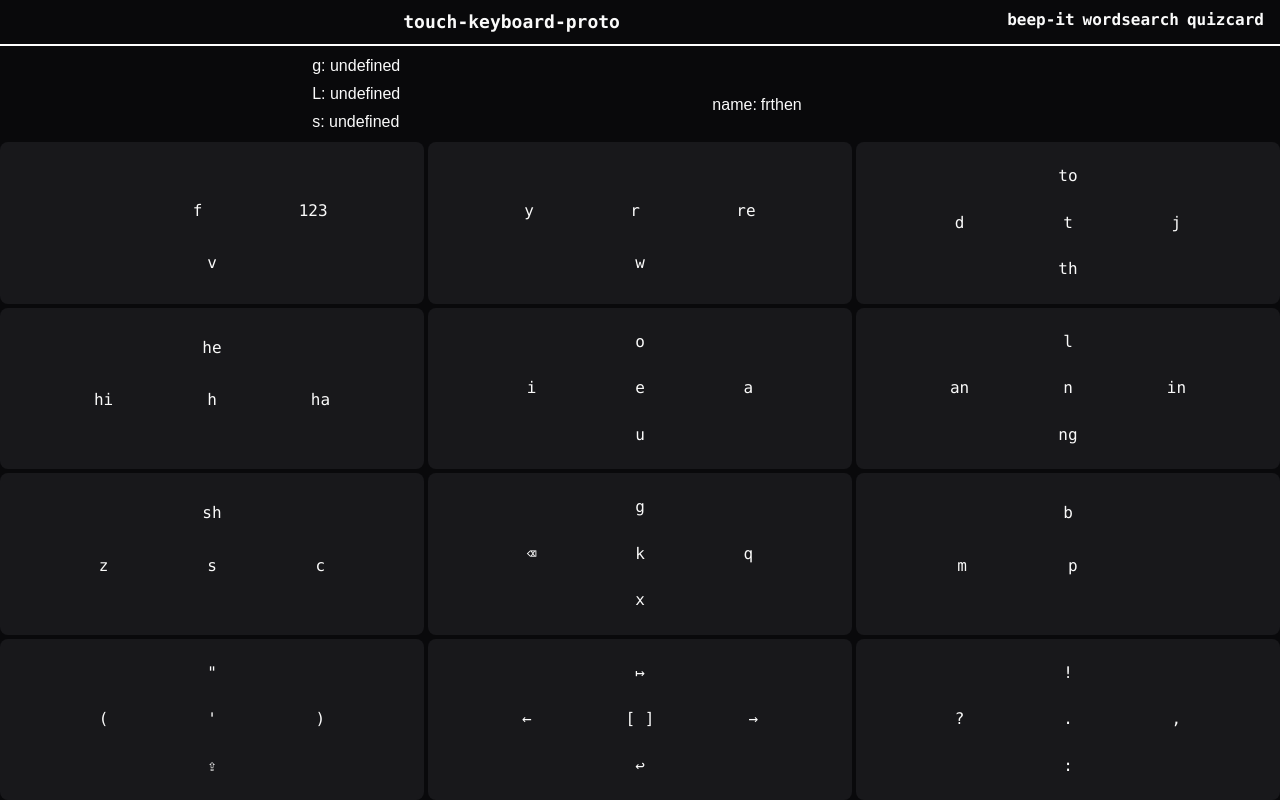
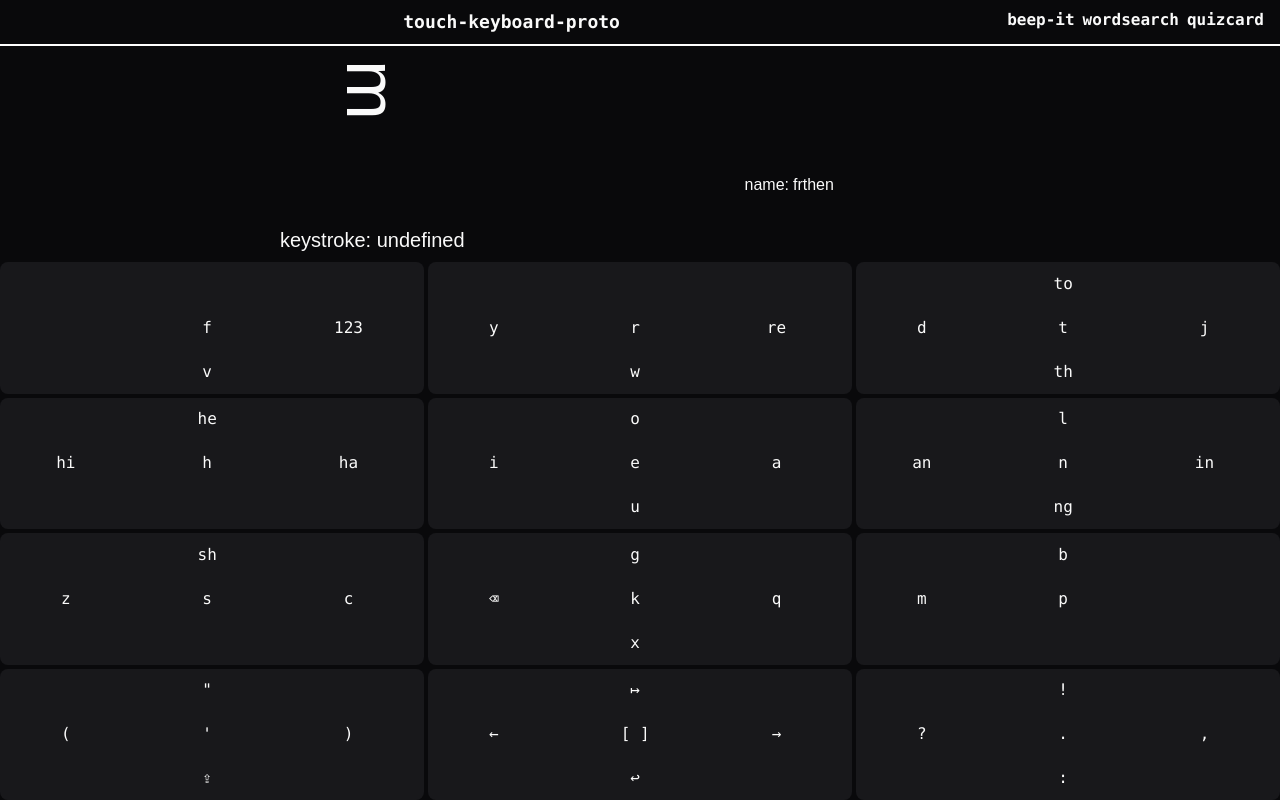
Before and after one commit to ogallagher/touch-keyboard-proto, a Next.js app: page / in a window 1280 px wide. Both pictures are taken after a click on the button 1264 px from the left and 86 px from the top of the page. Built offline with nearby package versions, Linux system fonts and the light colour scheme.

Commit message:
config key cell GestureTypeLabel #20

```diff
--- a/app/_lib/orientation.ts
+++ b/app/_lib/orientation.ts
@@ -77,11 +77,10 @@ export function headingToDirection(heading: number): Direction {
   }
 }
 
-export function directionToUnitVector(d: Direction|Cardinal|Diagonal): Pt {
-  let heading: number
-  const v = new Pt({x: 1, y: 0})
+export function directionToHeading(direction: Direction|Cardinal|Diagonal, rightBase = 0): number {
+  let heading = 0
 
-  switch (d) {
+  switch (direction) {
     case Direction.UP:
       heading = -Math.PI / 2
       break
@@ -109,10 +108,28 @@ export function directionToUnitVector(d: Direction|Cardinal|Diagonal): Pt {
       break
 
     default:
-      throw new Error(`cannot determine unit fector of unknown direction=${d}`)
+      throw new Error(`cannot determine unit fector of unknown direction=${direction}`)
   }
 
-  return v.toAngle(heading, 1)
+  heading += rightBase
+
+  while (heading < 0) {
+    heading += 2*Math.PI
+  }
+  while (heading > 2*Math.PI) {
+    heading -= 2*Math.PI
+  }
+
+  return heading
+}
+
+export function radianToDegree(r: number) {
+  return Math.round(180 * r / Math.PI)
+}
+
+export function directionToUnitVector(d: Direction|Cardinal|Diagonal): Pt {
+  const v = new Pt({x: 1, y: 0})
+  return v.toAngle(directionToHeading(d), 1)
 }
 
 export function toOpposite(d: Direction|Cardinal|Diagonal) {
@@ -154,3 +171,26 @@ export function isAcute(d1: Diagonal, d2: Direction) {
       return d2 === Direction.DOWN || d2 === Direction.RIGHT
   }
 }
+
+export function directionToArrowChar(direction?: Direction): string {
+  switch (direction) {
+    case Direction.LEFT:
+      return '⇐'
+    case Direction.UP:
+      return '⇑'
+    case Direction.RIGHT:
+      return '⇒'
+    case Direction.DOWN:
+      return '⇓'
+    case Direction.UPLEFT:
+      return '⇖'
+    case Direction.UPRIGHT:
+      return '⇗'
+    case Direction.DOWNRIGHT:
+      return '⇘'
+    case Direction.DOWNLEFT:
+      return '⇙'
+    default:
+      return '⇄'
+  }
+}
--- a/app/component/config/configKeyCell.tsx
+++ b/app/component/config/configKeyCell.tsx
@@ -3,15 +3,17 @@ import { KeyDefinition } from "@lib/keyboardDefinition"
 import KeyLabel from "@lib/keyLabel"
 import KeyMap from "@lib/keyMap"
 import KeyStroke from "@lib/keyStroke"
-import TouchGesture from "@lib/touchGesture"
+import { AbstractTouchGesture } from "@lib/touchGesture"
+
 import { useContext, useEffect, useState } from "react"
+import GestureTypeLabel from "./gestureType"
 
 export default function ConfigKeyCell() {
   const configCtx = useContext(ConfigCtx)
   const [keyLabel, setKeyLabel] = useState(undefined as KeyLabel|undefined)
   const [keyMap, setKeyMap] = useState(undefined as KeyMap|undefined)
   const [keyStroke, setKeyStroke] = useState(undefined as KeyStroke|undefined)
-  const [gesture, setGesture] = useState(undefined as TouchGesture|undefined)
+  const [gesture, setGesture] = useState(undefined as AbstractTouchGesture|undefined)
 
   // init on new config context
   useEffect(
@@ -25,8 +27,8 @@ export default function ConfigKeyCell() {
 
         setKeyLabel(key?.label)
         setKeyMap(key?.map)
-        setKeyStroke(configCtx.keystroke)
-        setGesture(configCtx.gesture)
+        setKeyStroke(configCtx.keystroke?.clone())
+        setGesture(configCtx.gesture?.clone())
       })
 
       return () => configCtx.deleteLoadListener(name)
@@ -44,21 +46,36 @@ export default function ConfigKeyCell() {
 
   return (
     <div
-      className='flex flex-col justify-between gap-1' >
+      className='flex flex-col justify-between gap-1 text-xl' >
       {/* gesture */}
       <div
-        className='flex flex-row justify-start' >
-        {'g: ' + gesture?.toString()}
+        className='flex flex-row gap-1 justify-center text-7xl' >
+        <GestureTypeLabel gesture={gesture} />
+        {/* <div>
+          {directionToIcon(gesture?.direction)}
+        </div>
+        <div>{gesture?.cornerDirection && directionToIcon(gesture.cornerDirection)}</div> */}
       </div>
       {/* key label */}
       <div
-        className='flex flex-row justify-start' >
-        {'L: ' + keyLabel?.getZone('center')}
+        className='grid grid-cols-3 gap-1' >
+        {/* row 1 */}
+        <pre className="text-center">{keyLabel?.getZone('upleft')}&nbsp;</pre>
+        <pre className="text-center">{keyLabel?.getZone('up')}&nbsp;</pre>
+        <pre className="text-center">{keyLabel?.getZone('upright')}&nbsp;</pre>
+        {/* row 2 */}
+        <pre className="text-center">{keyLabel?.getZone('left')}&nbsp;</pre>
+        <pre className="text-center">{keyLabel?.getZone('center')}&nbsp;</pre>
+        <pre className="text-center">{keyLabel?.getZone('right')}&nbsp;</pre>
+        {/* row 3 */}
+        <pre className="text-center">{keyLabel?.getZone('downleft')}&nbsp;</pre>
+        <pre className="text-center">{keyLabel?.getZone('down')}&nbsp;</pre>
+        <pre className="text-center">{keyLabel?.getZone('downright')}&nbsp;</pre>
       </div>
       {/* key map */}
       <div
         className='flex flex-row justify-start' >
-        {'s: ' + keyStroke?.toString()}
+        {'keystroke: ' + keyStroke?.toString()}
       </div>
     </div>
   )
--- /dev/null
+++ b/app/component/config/gestureType.tsx
@@ -0,0 +1,35 @@
+import Image from "next/image"
+import { websiteBasePath } from "@lib/path"
+import { AbstractTouchGesture, gestureTypeToPhrase } from "@lib/touchGesture"
+import { Direction, directionToHeading, isCardinal, radianToDegree } from "@lib/orientation"
+
+export default function GestureTypeLabel(
+  { gesture }: {
+    gesture: AbstractTouchGesture|undefined
+  }
+) {
+  const direction = gesture?.direction || Direction.RIGHT
+
+  return (
+    <div
+      className='relative'
+      style={{
+        transform: `rotate(${
+          radianToDegree(directionToHeading(
+            direction,
+            isCardinal(direction) ? Math.PI/2 : Math.PI/4
+          ))
+        }deg)`
+      }}>
+      m
+      {gesture?.type && (
+        <Image
+          src={`${websiteBasePath}/gestureType/${gesture.type}.svg`}
+          alt={gesture?.type !== undefined ? gestureTypeToPhrase(gesture.type) : ''}
+          title={`${gesture?.direction || ''} ${gestureTypeToPhrase(gesture.type)} ${gesture?.cornerDirection || ''}`}
+          loading='lazy'
+          fill={true} />
+      )}
+    </div>
+  )
+}
--- a/app/component/configEvalSection.tsx
+++ b/app/component/configEvalSection.tsx
@@ -50,7 +50,6 @@ export default function ConfigEvalSection(
           mode === ConfigEvalMode.Config ? 'flex' : 'hidden'
         ].join(' ')} >
 
-
         <ConfigKeyCell />
 
         <ConfigKeyGrid />
--- a/app/component/keyCell.tsx
+++ b/app/component/keyCell.tsx
@@ -1,4 +1,4 @@
-import KeyLabel from "@lib/keyLabel"
+import KeyLabel, { Zone } from "@lib/keyLabel"
 import TouchGesture, { InitGestureSegmentType } from "@lib/touchGesture"
 import { useRef, useContext, useEffect, useState, Dispatch, SetStateAction, RefObject, JSX } from "react"
 import { PageCanvasCtx } from "@context/pageCanvasCtx"
@@ -13,6 +13,7 @@ import KeyGrid from "./keyGrid"
 import KeyStroke from "@lib/keyStroke"
 import { ConfigCtx } from "@context/configCtx"
 import { ConfigEvalMode } from "@lib/control"
+import KeyZoneLabel from "./keyZoneLabel"
 
 export default function KeyCell(
   { index, label, map, activateKeyGrid }: {
@@ -260,28 +261,15 @@ export default function KeyCell(
             'dark:bg-zinc-900 dark:hover:bg-zinc-800 bg-zinc-100 hover:bg-zinc-200',
             'select-none',
             'grow h-full',
-            'flex-col justify-evenly',
+            'grid grid-cols-3',
             'rounded-lg',
             embedGrid ? 'hidden' : 'flex'
           ].join(' ')} >
-          <div
-            className="flex flex-row justify-evenly">
-            <pre>{label.getZone('upleft', label.getPseudo(isShift, isCapsLock, gestureSegment.segment), gestureSegment.direction)}</pre>
-            <pre>{label.getZone('up', label.getPseudo(isShift, isCapsLock, gestureSegment.segment), gestureSegment.direction)}</pre>
-            <pre>{label.getZone('upright', label.getPseudo(isShift, isCapsLock, gestureSegment.segment), gestureSegment.direction)}</pre>
-          </div>
-          <div
-            className="flex flex-row justify-evenly">
-            <pre>{label.getZone('left', label.getPseudo(isShift, isCapsLock, gestureSegment.segment), gestureSegment.direction)}</pre>
-            <pre>{label.getZone('center', label.getPseudo(isShift, isCapsLock, gestureSegment.segment), gestureSegment.direction)}</pre>
-            <pre>{label.getZone('right', label.getPseudo(isShift, isCapsLock, gestureSegment.segment), gestureSegment.direction)}</pre>
-          </div>
-          <div
-            className="flex flex-row justify-evenly">
-            <pre>{label.getZone('downleft', label.getPseudo(isShift, isCapsLock, gestureSegment.segment), gestureSegment.direction)}</pre>
-            <pre>{label.getZone('down', label.getPseudo(isShift, isCapsLock, gestureSegment.segment), gestureSegment.direction)}</pre>
-            <pre>{label.getZone('downright', label.getPseudo(isShift, isCapsLock, gestureSegment.segment), gestureSegment.direction)}</pre>
-          </div>
+          {(['upleft', 'up', 'upright', 'left', 'center', 'right', 'downleft', 'down', 'downright'] as Zone[]).map(
+            (zone) => (
+              <KeyZoneLabel zone={zone} label={label} isShift={isShift} isCapsLock={isCapsLock} gestureSegment={gestureSegment} />
+            )
+          )}
         </div>
 
         {/* embed grid */}
--- a/app/component/keyGrid.tsx
+++ b/app/component/keyGrid.tsx
@@ -1,7 +1,7 @@
 import GridDimensions from "@lib/gridDimensions"
-import KeyCell from "./keyCell"
+import KeyCell from "@component/keyCell"
 import { KeyboardInstance, KeyboardPersistance } from "@lib/keyboardDefinition"
-import KeyLabel, { ZoneKey } from "@lib/keyLabel"
+import KeyLabel from "@lib/keyLabel"
 import KeyMap from "@lib/keyMap"
 import { useContext, useEffect, useRef, useState } from "react"
 import { KeyGridCtx } from "@context/keyGridCtx"
--- /dev/null
+++ b/app/component/keyZoneLabel.tsx
@@ -0,0 +1,22 @@
+import KeyLabel, { Zone } from "@lib/keyLabel"
+import { Direction } from "@lib/orientation"
+import { InitGestureSegmentType } from "@lib/touchGesture"
+
+export default function KeyZoneLabel(
+  { zone, label, isShift, isCapsLock, gestureSegment }: {
+    zone: Zone,
+    label: KeyLabel
+    isShift: boolean
+    isCapsLock: boolean
+    gestureSegment: {segment?: InitGestureSegmentType, direction?: Direction}
+  }
+) {
+  return (
+    <pre
+      className="text-center flex flex-col justify-center">
+      {label.getZone(zone, label.getPseudo(isShift, isCapsLock, gestureSegment.segment), gestureSegment.direction)}
+      {/* whitespace to reserve render space when empty */}
+      &nbsp;
+    </pre>
+  )
+}
```
Also changed, not shown: app/_lib/touchGesture.ts (+39 -9 lines).
